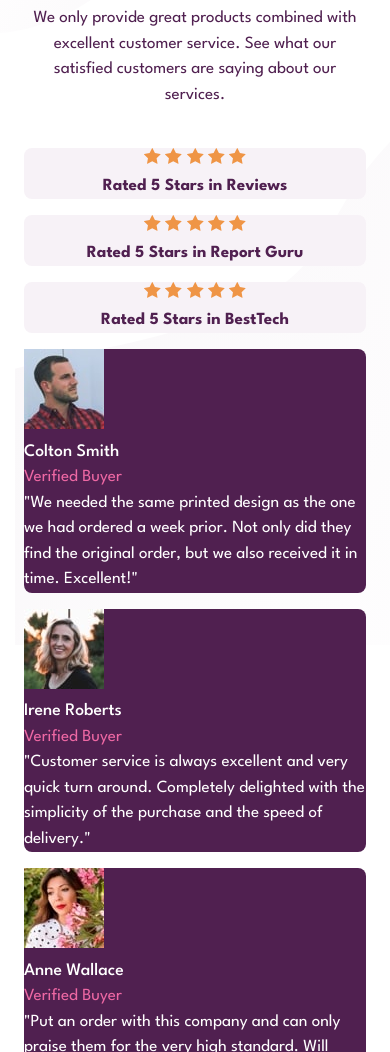
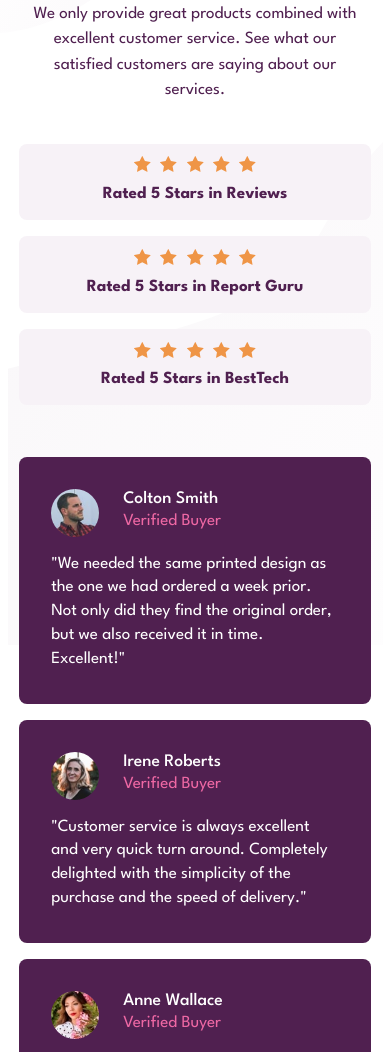
Before and after one commit to patrick-selin/social-proof-section, a plain HTML site: page index.html in a window 390 px wide. Shown: the part 199-1251 px from the top of the page. Drawn offline with Linux system fonts and the light colour scheme.

Commit message:
mobile/css done

```diff
--- a/index.html
+++ b/index.html
@@ -3,7 +3,7 @@
   <head>
     <meta charset="UTF-8" />
     <meta name="viewport" content="width=device-width, initial-scale=1.0" />
-    <link rel="stylesheet" href="style.css">
+    <link rel="stylesheet" href="style.css" />
     <link
       rel="icon"
       type="image/png"
@@ -16,61 +16,150 @@
     <main class="wrapper">
       <section class="info">
         <h1><span>10,000+ </span>of our users love our products.</h1>
-        <p>We only provide great products combined with excellent customer service.
-         See what our satisfied customers are saying about our services.</p>
+        <p>
+          We only provide great products combined with excellent customer
+          service. See what our satisfied customers are saying about our
+          services.
+        </p>
       </section>
 
       <section class="ratings">
         <div class="rating-wrapper">
-          <img src="./images/icon-star.svg" alt="" aria-label="hidden">
-          <img src="./images/icon-star.svg" alt="" aria-label="hidden">
-          <img src="./images/icon-star.svg" alt="" aria-label="hidden">
-          <img src="./images/icon-star.svg" alt="" aria-label="hidden">
-          <img src="./images/icon-star.svg" alt="" aria-label="hidden">
+          <img
+            src="./images/icon-star.svg"
+            class="star-gap"
+            alt=""
+            aria-label="hidden"
+          />
+          <img
+            src="./images/icon-star.svg"
+            class="star-gap"
+            alt=""
+            aria-label="hidden"
+          />
+          <img
+            src="./images/icon-star.svg"
+            class="star-gap"
+            alt=""
+            aria-label="hidden"
+          />
+          <img
+            src="./images/icon-star.svg"
+            class="star-gap"
+            alt=""
+            aria-label="hidden"
+          />
+          <img src="./images/icon-star.svg" alt="" aria-label="hidden" />
           <p><strong>Rated 5 Stars in Reviews</strong></p>
         </div>
         <div class="rating-wrapper">
-          <img src="./images/icon-star.svg" alt="" aria-label="hidden">
-          <img src="./images/icon-star.svg" alt="" aria-label="hidden">
-          <img src="./images/icon-star.svg" alt="" aria-label="hidden">
-          <img src="./images/icon-star.svg" alt="" aria-label="hidden">
-          <img src="./images/icon-star.svg" alt="" aria-label="hidden">
+          <img
+            src="./images/icon-star.svg"
+            class="star-gap"
+            alt=""
+            aria-label="hidden"
+          />
+          <img
+            src="./images/icon-star.svg"
+            class="star-gap"
+            alt=""
+            aria-label="hidden"
+          />
+          <img
+            src="./images/icon-star.svg"
+            class="star-gap"
+            alt=""
+            aria-label="hidden"
+          />
+          <img
+            src="./images/icon-star.svg"
+            class="star-gap"
+            alt=""
+            aria-label="hidden"
+          />
+          <img src="./images/icon-star.svg" alt="" aria-label="hidden" />
           <p><strong>Rated 5 Stars in Report Guru</strong></p>
         </div>
         <div class="rating-wrapper">
-          <img src="./images/icon-star.svg" alt="" aria-label="hidden">
-          <img src="./images/icon-star.svg" alt="" aria-label="hidden">
-          <img src="./images/icon-star.svg" alt="" aria-label="hidden">
-          <img src="./images/icon-star.svg" alt="" aria-label="hidden">
-          <img src="./images/icon-star.svg" alt="" aria-label="hidden">
+          <img
+            src="./images/icon-star.svg"
+            class="star-gap"
+            alt=""
+            aria-label="hidden"
+          />
+          <img
+            src="./images/icon-star.svg"
+            class="star-gap"
+            alt=""
+            aria-label="hidden"
+          />
+          <img
+            src="./images/icon-star.svg"
+            class="star-gap"
+            alt=""
+            aria-label="hidden"
+          />
+          <img
+            src="./images/icon-star.svg"
+            class="star-gap"
+            alt=""
+            aria-label="hidden"
+          />
+          <img src="./images/icon-star.svg" alt="" aria-label="hidden" />
           <p><strong>Rated 5 Stars in BestTech</strong></p>
         </div>
       </section>
 
       <section class="testimonials">
         <div class="testimonial-wrapper">
-          <img src="./images/image-colton.jpg" alt="Image of the testimonial giver">
-          <h2>Colton Smith</h2>
-          <span class="accent">Verified Buyer</span>
-          <blockquote>"We needed the same printed design as the one we had ordered a week prior.
-            Not only did they find the original order, but we also received it in time.
-            Excellent!"
+          <div class="person">
+            <img
+              src="./images/image-colton.jpg"
+              alt="Image of the testimonial giver"
+            />
+            <div class="name-wrapper">
+              <h2>Colton Smith</h2>
+              <span class="accent">Verified Buyer</span>
+            </div>
+          </div>
+          <blockquote>
+            "We needed the same printed design as the one we had ordered a week
+            prior. Not only did they find the original order, but we also
+            received it in time. Excellent!"
           </blockquote>
         </div>
         <div class="testimonial-wrapper">
-          <img src="./images/image-irene.jpg" alt="Image of the testimonial giver">
-          <h2>Irene Roberts </h2>
-          <span class="accent">Verified Buyer</span>
-          <blockquote>"Customer service is always excellent and very quick turn around. Completely
-            delighted with the simplicity of the purchase and the speed of delivery."
+          <div class="person">
+            <img
+              src="./images/image-irene.jpg"
+              alt="Image of the testimonial giver"
+            />
+            <div class="name-wrapper">
+              <h2>Irene Roberts</h2>
+              <span class="accent">Verified Buyer</span>
+            </div>
+          </div>
+          <blockquote>
+            "Customer service is always excellent and very quick turn around.
+            Completely delighted with the simplicity of the purchase and the
+            speed of delivery."
           </blockquote>
         </div>
         <div class="testimonial-wrapper">
-          <img src="./images/image-anne.jpg" alt="Image of the testimonial giver">
-          <h2>Anne Wallace</h2>
-          <span class="accent">Verified Buyer</span>
-          <blockquote>"Put an order with this company and can only praise them for the very high
-            standard. Will definitely use them again and recommend them to everyone!"
+          <div class="person">
+            <img
+              src="./images/image-anne.jpg"
+              alt="Image of the testimonial giver"
+            />
+            <div class="name-wrapper">
+              <h2>Anne Wallace</h2>
+              <span class="accent">Verified Buyer</span>
+            </div>
+          </div>
+          <blockquote>
+            "Put an order with this company and can only praise them for the
+            very high standard. Will definitely use them again and recommend
+            them to everyone!"
           </blockquote>
         </div>
       </section>
--- a/style.css
+++ b/style.css
@@ -1,4 +1,4 @@
-@import url('https://fonts.googleapis.com/css2?family=League+Spartan:wght@300;400;500;600;700;800&display=swap');
+@import url("https://fonts.googleapis.com/css2?family=League+Spartan:wght@300;400;500;600;700;800&display=swap");
 
 :root {
   /* primary colors */
@@ -25,14 +25,13 @@ body {
 }
 
 body {
-
   background-image: url(./images/bg-pattern-top-mobile.svg),
     url(./images/bg-pattern-bottom-mobile.svg);
-    background-position: left top, right bottom;
+  background-position: left top, bottom;
   background-repeat: no-repeat, no-repeat;
-    background-size: cover cover;
+  background-size: cover contain;
 
-    font-family: 'League Spartan', sans-serif;
+  font-family: "League Spartan", sans-serif;
   font-size: 17px;
   color: var(--dark-magenta);
 
@@ -43,7 +42,6 @@ body {
 img,
 picture,
 svg {
-
   max-width: 100%;
 }
 
@@ -65,15 +63,17 @@ h6 {
 }
 
 .wrapper {
-    padding: 1.5rem;
+  padding: 1.2rem;
 }
 
-.info, .ratings {
+.info,
+.ratings {
   text-align: center;
 }
 
 .info {
   margin-top: 4rem;
+  padding: 0 0.4rem;
 }
 
 .info h1 {
@@ -95,21 +95,57 @@ h6 {
   background-color: var(--light-gray-magenta);
   border-radius: 0.5rem;
   margin-bottom: 1rem;
+  padding: 0.8rem;
+}
+
+.rating-wrapper .star-gap {
+  padding-right: 0.3rem;
+}
+
+.testimonials {
+  margin-top: 3.2rem;
 }
 
 .testimonial-wrapper {
   background-color: var(--dark-magenta);
   color: var(--white);
   border-radius: 0.5rem;
+  padding: 2rem;
   margin-bottom: 1rem;
+}
+
+.testimonial-wrapper img {
+  width: 3rem;
+  height: 3rem;
+  border-radius: 50%;
 }
 
 .testimonial-wrapper h2 {
   font-size: 1.1rem;
   font-weight: 500;
+  line-height: 1;
+}
+
+.testimonial-wrapper .person {
+  display: flex;
+  align-items: center;
+}
+
+.testimonial-wrapper .name-wrapper {
+  margin-left: 1.5rem;
 }
 
 .testimonial-wrapper .accent {
   font-family: inherit;
   color: var(--soft-pink);
 }
+
+.testimonial-wrapper blockquote {
+  margin-top: 1rem;
+  font-weight: 400;
+  line-height: 1.4;
+}
+
+.testimonial-wrapper:last-child {
+    margin-bottom: 6rem;
+  }
```
Lines whose indentation alone changed are shown as unchanged.
